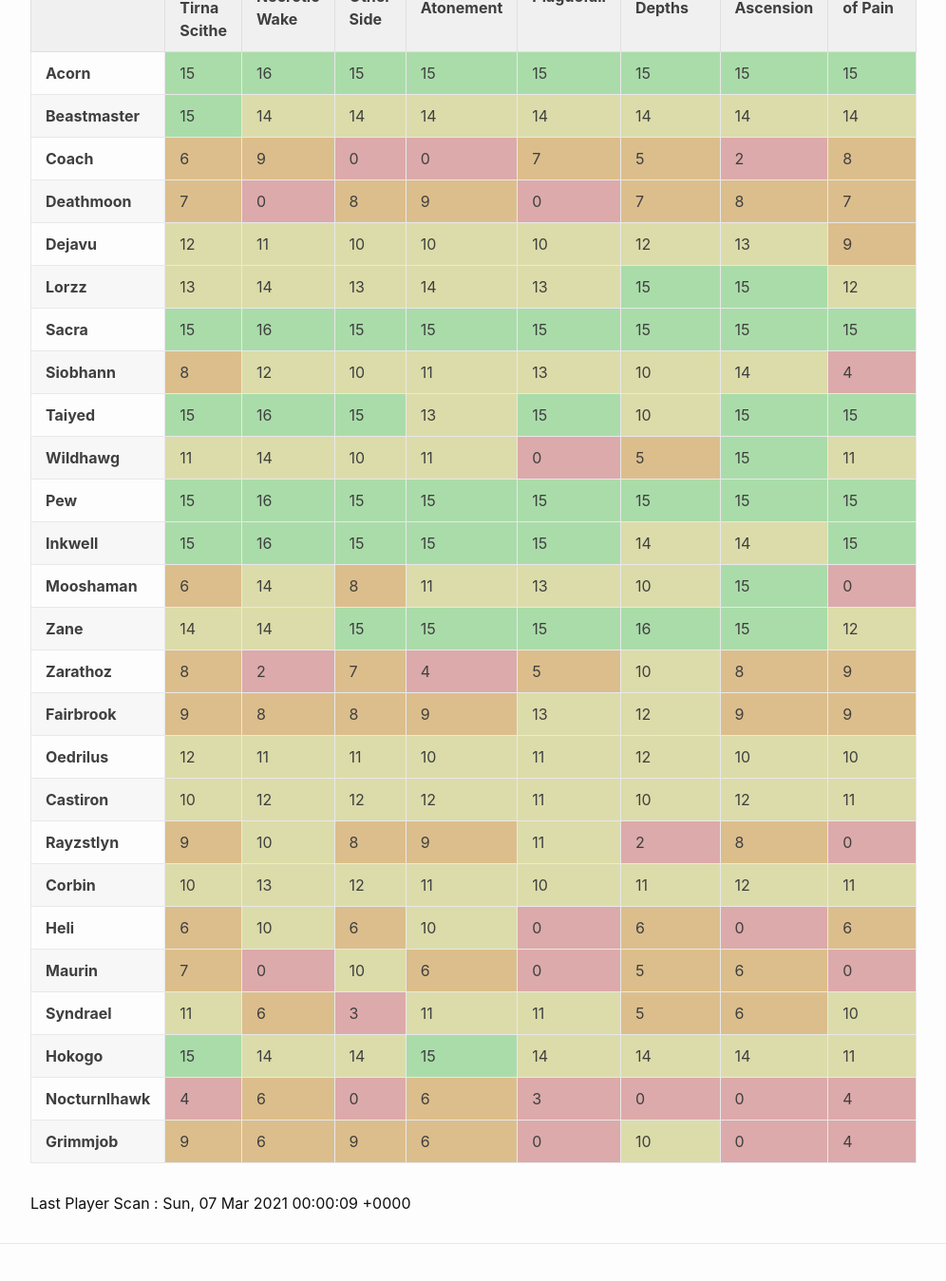
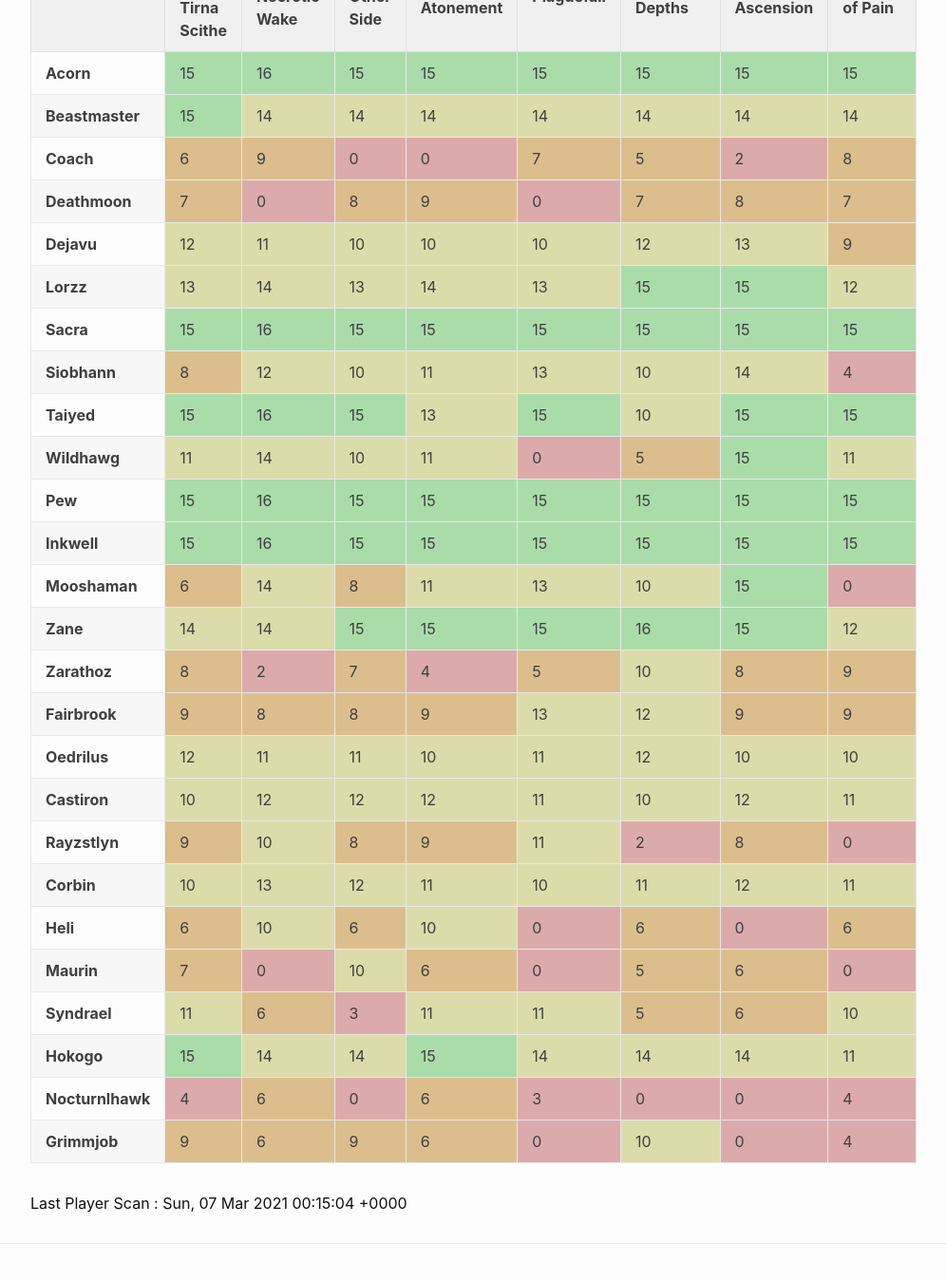
Before and after one commit to eldertribunal/keystonetracker, a Jekyll site: the page built from players.md, in a window 1280 px wide and 1400 px high, scrolled down 206 px. Shown: the top 1349 px of the window at 95% size, without its empty margins (126-1122 px from the left). Built offline with Jekyll 4.4.1, drawn with Linux system fonts in a browser that asks for light colours.

Commit message:
auto scan Sun Mar  7 00:15:42 UTC 2021

```diff
--- a/_data/characters.json
+++ b/_data/characters.json
@@ -839,12 +839,12 @@
       },
       {
         "name": "Sanguine Depths",
-        "level": 10,
+        "level": 15,
         "id": 380
       },
       {
         "name": "Spires of Ascension",
-        "level": 14,
+        "level": 15,
         "id": 381
       },
       {
--- a/_data/players.json
+++ b/_data/players.json
@@ -524,12 +524,12 @@
       },
       {
         "name": "Sanguine Depths",
-        "level": 14,
+        "level": 15,
         "id": 380
       },
       {
         "name": "Spires of Ascension",
-        "level": 14,
+        "level": 15,
         "id": 381
       },
       {
--- a/_data/scanned.json
+++ b/_data/scanned.json
@@ -1,3 +1,3 @@
 {
-  "timestamp": 1615075209
+  "timestamp": 1615076104
 }
```
